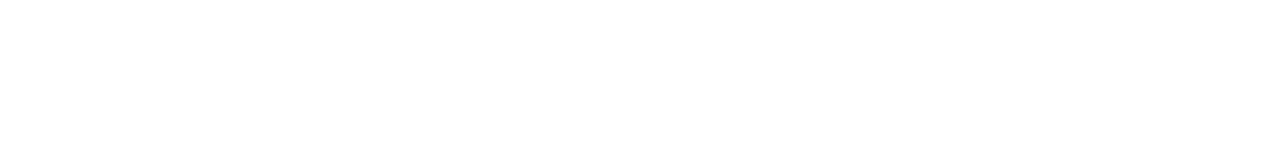
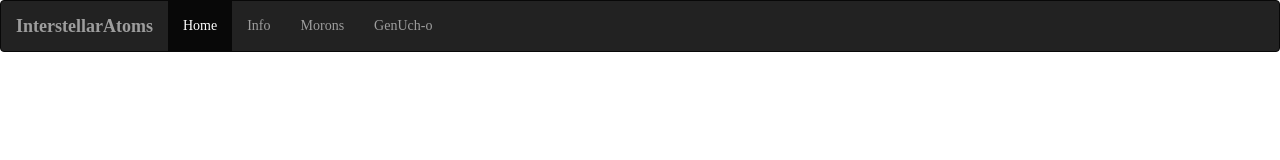
Before and after one commit to ClunkyKeys/InterstellarAtoms, a plain HTML site: page index.html in a window 1280 px wide. Drawn offline with nearby package versions, Linux system fonts and the light colour scheme; a web font is replaced by a local one.

Commit message:
Update index.html

```diff
--- a/index.html
+++ b/index.html
@@ -3,13 +3,24 @@
 <head>
 <link rel="stylesheet" href="sheet.css">
   <title>8BitAtoms</title>
-
+  <link rel="stylesheet" href="https://maxcdn.bootstrapcdn.com/bootstrap/3.3.7/css/bootstrap.min.css">
+	<link href="fonts/">
 </head>
   <body>
-    <div class="jumbotron text-center">
-		<h1 style='font-family:Impact;'>InterstellarAtoms</h1>
-	</div>
 
+  <nav class="navbar navbar-inverse">
+		<div class="container-fluid">
+			<div class="navbar-header">
+				<a class="navbar-brand active" href="index.html"><b>InterstellarAtoms</b></a>
+			</div>
+			<ul class="nav navbar-nav">
+				<li class="active"><a href="index.html">Home</a></li>
+				<li><a href="html.html">Info</a></li>
+				<li><a href="Spreadsheet.html">Morons</a></li>
+				<li><a href="html3.html">GenUch-o</a></li>
+			</ul>
+		</div>
+	</nav>
 
   </body>
 </html>
```
